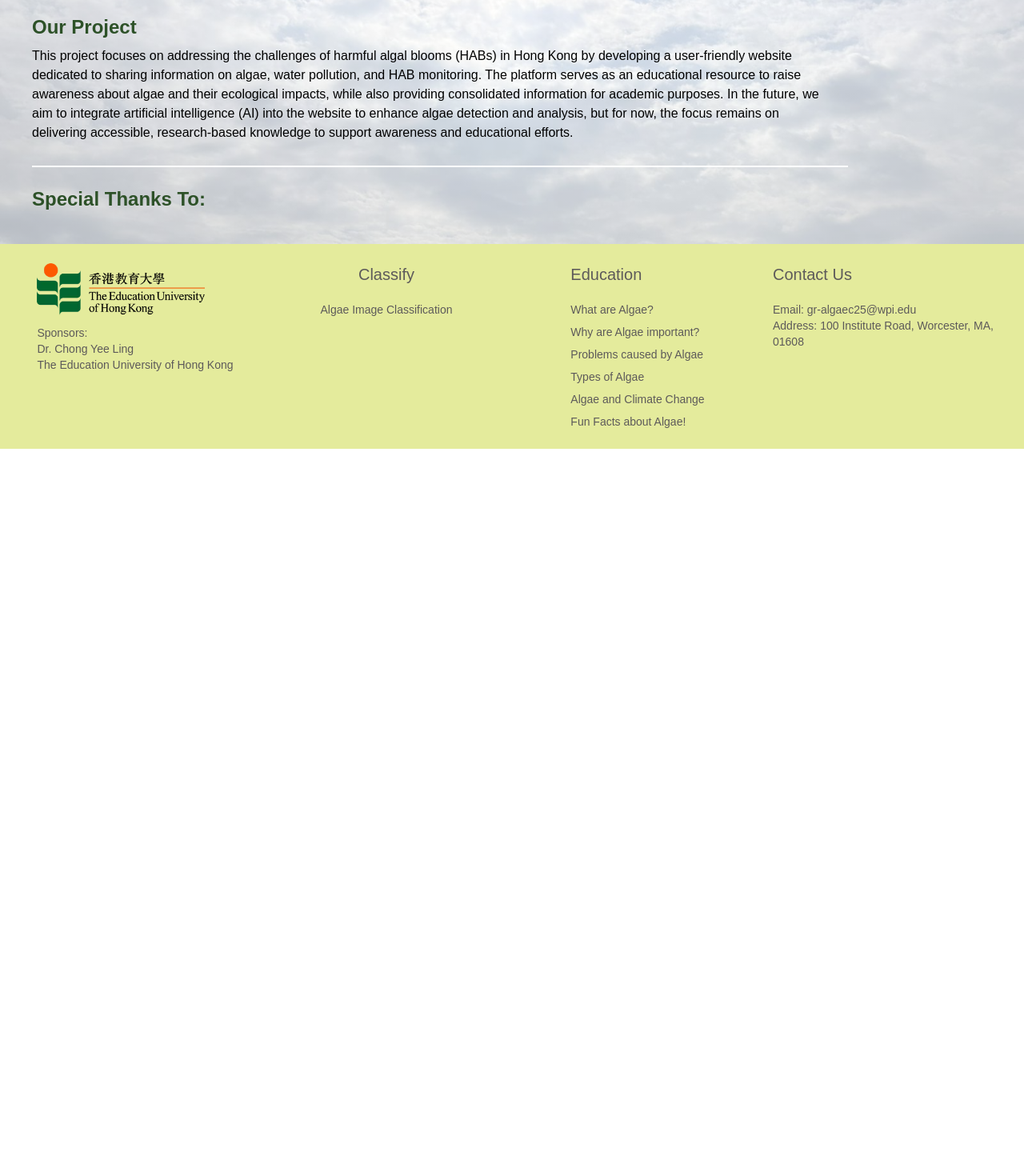
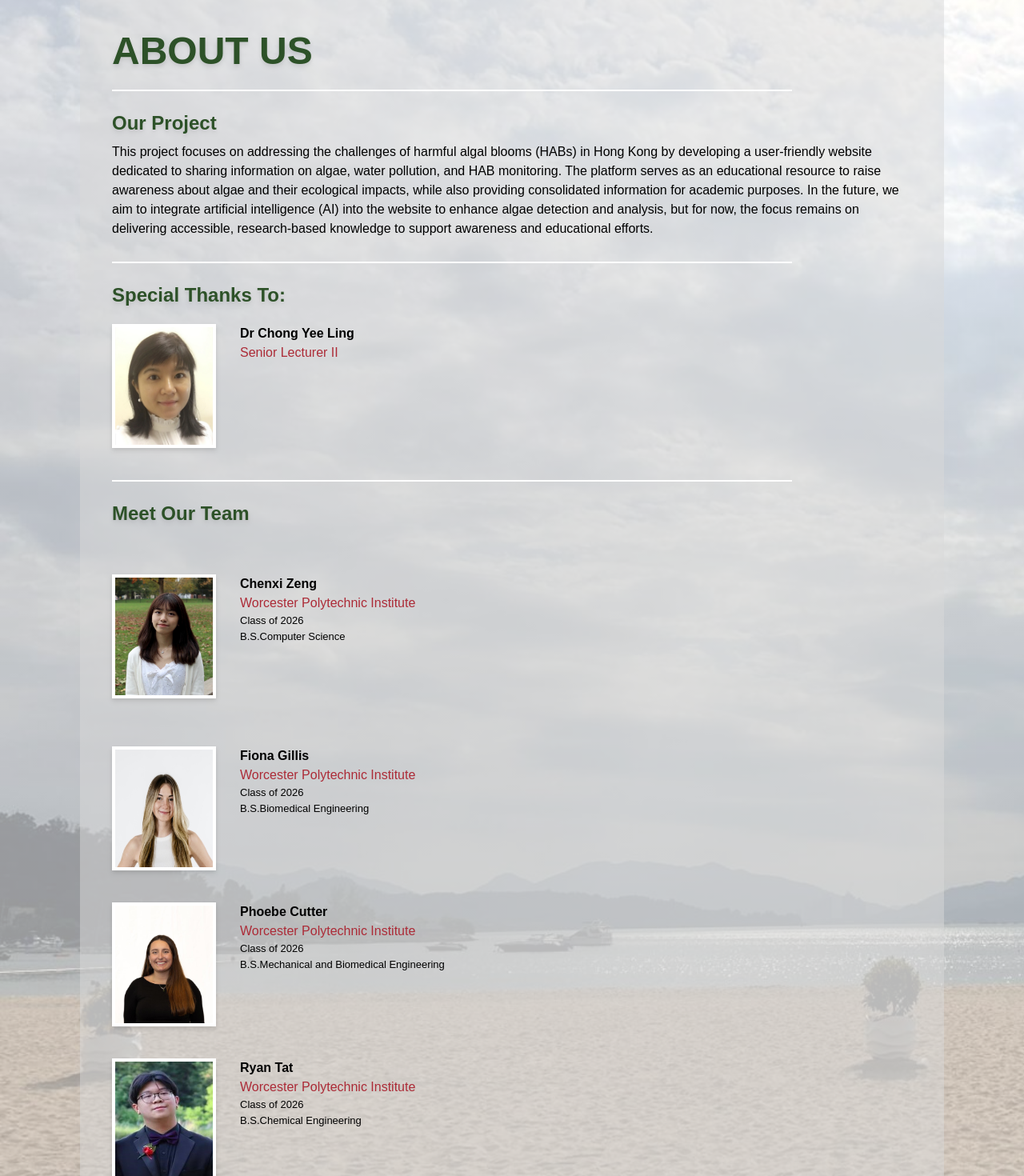
Before and after one commit to chenxiiZ/Algae, a React (Vite) app: page /about-us in a window 1280 px wide. Shown: the part 200-1670 px from the top of the page at 80% size. Before the commit the page ends 800 px from the top, so only its background shows below. Built offline with nearby package versions, Linux system fonts and the light colour scheme.

Commit message:
About us done, no angus yet

```diff
--- a/src/frontend/routes/AboutUs.tsx
+++ b/src/frontend/routes/AboutUs.tsx
@@ -4,12 +4,12 @@ import Beach from "../../assets/beachpic.jpeg";
 export default function AboutUs() {
     return (
         <div className="bg-cover h-full w-full flex" style={{ backgroundImage: `linear-gradient(rgba(255, 255, 255, 0.6), rgba(255, 255, 255, 0.6)), url(${Beach})`,}}>
-            <div className="m-10 w-full">
-                <h1 className="text-5xl font-bold text-[#2D5128]">About Us</h1>
+            <div className="m-[100px] w-[1248px] h-[1560px] bg-[rgba(217,217,217,0.5)] p-[40px]">
+                <h1 className="text-5xl font-bold text-[#2D5128] uppercase drop-shadow-md mt-5">About Us</h1>
 
                 <div className="my-6 h-[2px] w-[85%] bg-white"></div>
 
-                <h2 className="text-[#2D5128] mt-5 text-2xl font-bold">Our Project</h2>
+                <h2 className="text-[#2D5128] mt-5 text-2xl font-bold drop-shadow-md">Our Project</h2>
                 <p className="w-[1000px] h-[109px] mt-2"> This project focuses on addressing the challenges of harmful
                     algal blooms (HABs)
                     in Hong Kong by developing a user-friendly website dedicated to sharing information
@@ -18,11 +18,70 @@ export default function AboutUs() {
                     consolidated information for academic purposes. In the future, we aim to integrate
                     artificial intelligence (AI) into the website to enhance algae detection and analysis,
                     but for now, the focus remains on delivering accessible, research-based knowledge to support
-                    awareness and educational efforts.</p>
+                    awareness and educational efforts.
+                </p>
 
                 <div className="my-6 h-[2px] w-[85%] bg-white mt-10"></div>
 
-                <h3  className="text-[#2D5128] mt-5 text-2xl font-bold">Special Thanks To: </h3>
+                <h3 className="text-[#2D5128] mt-5 text-2xl font-bold drop-shadow-md">Special Thanks To: </h3>
+                <div className="flex gap-[30px] mt-5">
+                    <img src="/sponsor.JPG" alt="sponsor"
+                         className="w-[130px] h-[155px]  border-4 border-white drop-shadow-md float-left"/>
+                    <div>
+                        <p className="font-bold">Dr Chong Yee Ling</p>
+                        <p className="text-[#AC2B37]">Senior Lecturer II</p>
+                    </div>
+                </div>
+
+                <div className="my-6 h-[2px] w-[85%] bg-white mt-10"></div>
+                <h4 className="text-[#2D5128] mt-5 text-2xl font-bold drop-shadow-md">Meet Our Team</h4>
+                <div className="flex gap-[30px] mt-[60px]">
+                    <img src="/Chenxi.JPG" alt="chenxi"
+                         className="w-[130px] h-[155px]  border-4 border-white drop-shadow-md float-left"/>
+                    <div>
+                        <p className="font-bold">Chenxi Zeng</p>
+                        <p className="text-[#AC2B37]">Worcester Polytechnic Institute</p>
+                        <p className="text-[13px]">Class of 2026</p>
+                        <p className="text-[13px]">B.S.Computer Science</p>
+                    </div>
+                </div>
+
+
+                <div className="flex gap-[30px] mt-[60px]">
+                    <img src="/Fiona.jpg" alt="fiona"
+                         className="w-[130px] h-[155px]  border-4 border-white drop-shadow-md float-left"/>
+                    <div>
+                        <p className="font-bold">Fiona Gillis</p>
+                        <p className="text-[#AC2B37]">Worcester Polytechnic Institute</p>
+                        <p className="text-[13px]">Class of 2026</p>
+                        <p className="text-[13px]">B.S.Biomedical Engineering</p>
+                    </div>
+                </div>
+
+
+                <div className="flex gap-[30px] mt-10">
+                    <img src="/Phoebe.jpg" alt="phoebe"
+                         className="w-[130px] h-[155px]  border-4 border-white drop-shadow-md float-left"/>
+                    <div>
+                        <p className="font-bold">Phoebe Cutter</p>
+                        <p className="text-[#AC2B37]">Worcester Polytechnic Institute</p>
+                        <p className="text-[13px]">Class of 2026</p>
+                        <p className="text-[13px]">B.S.Mechanical and Biomedical Engineering</p>
+                    </div>
+                </div>
+
+
+                <div className="flex gap-[30px] mt-10">
+                    <img src="/Ryan.jpg" alt="chenxi"
+                         className="w-[130px] h-[155px]  border-4 border-white drop-shadow-md float-left"/>
+                    <div>
+                        <p className="font-bold">Ryan Tat</p>
+                        <p className="text-[#AC2B37]">Worcester Polytechnic Institute</p>
+                        <p className="text-[13px]">Class of 2026</p>
+                        <p className="text-[13px]">B.S.Chemical Engineering</p>
+                    </div>
+                </div>
+
             </div>
         </div>
     );
```
